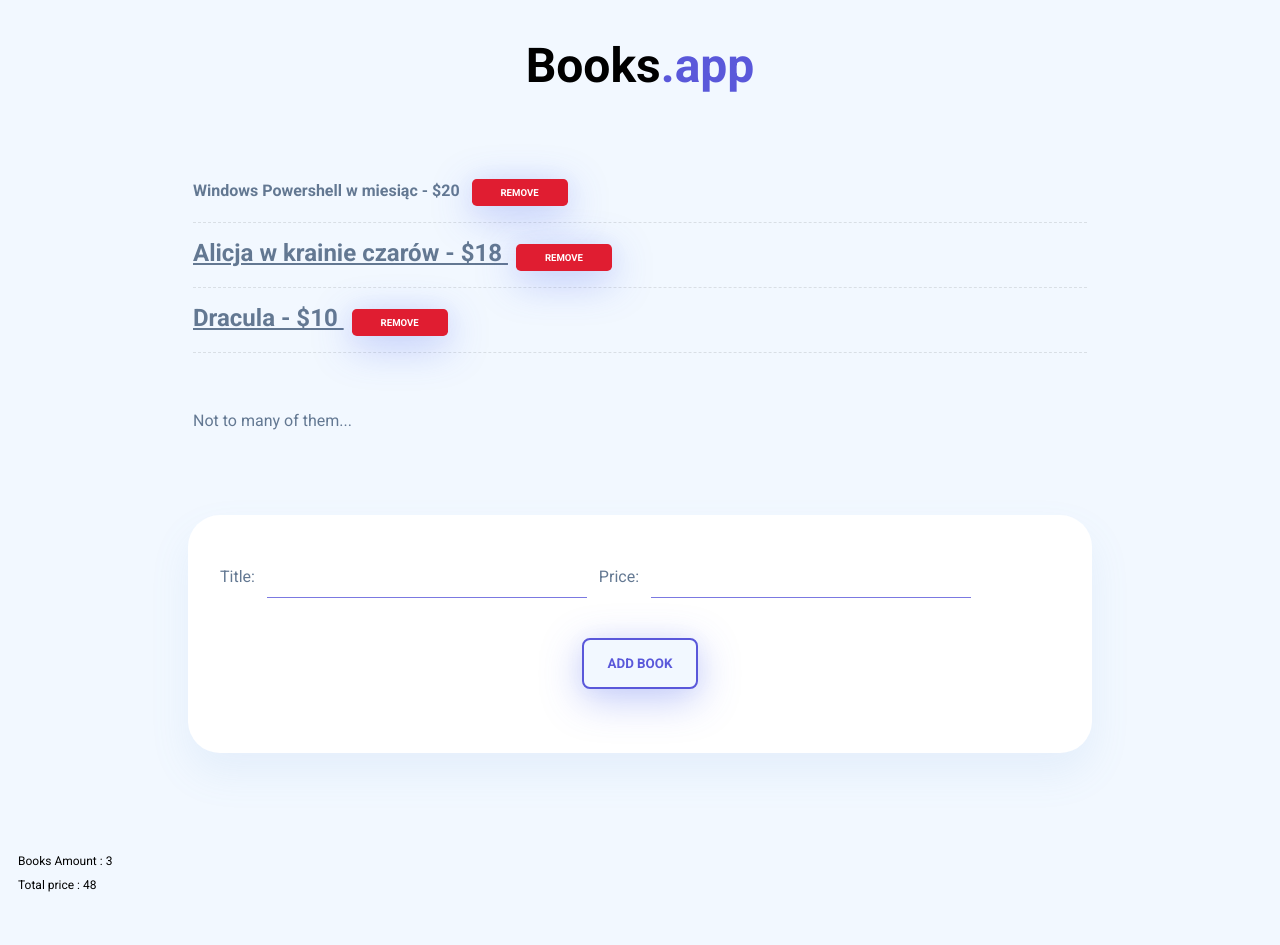
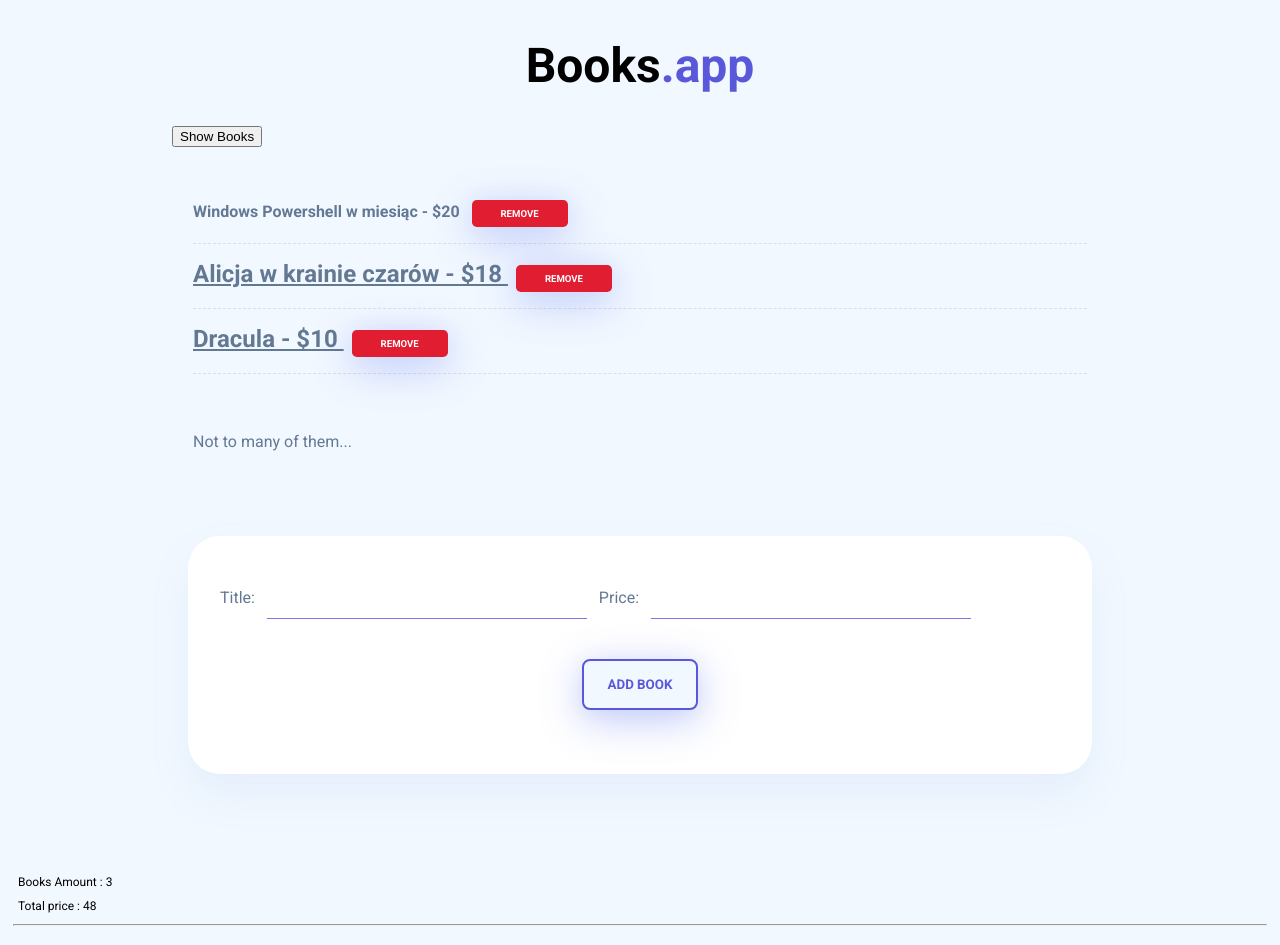
Before and after one commit to Kotiz/Books_course, a Vue app: page / in a window 1280 px wide. Shown: the part 40-985 px from the top of the page. Before the commit the page ends 950 px from the top, so only its background shows below. Built offline with nearby package versions, Linux system fonts and the light colour scheme.

Commit message:
Try to run Api Rest

```diff
--- a/package.json
+++ b/package.json
@@ -8,7 +8,9 @@
     "lint": "vue-cli-service lint"
   },
   "dependencies": {
+    "browserify-zlib": "^0.2.0",
     "core-js": "^3.8.3",
+    "node-polyfill-webpack-plugin": "^2.0.1",
     "vue": "^3.2.13"
   },
   "devDependencies": {
@@ -18,11 +20,13 @@
     "@vue/cli-plugin-eslint": "~5.0.0",
     "@vue/cli-service": "~5.0.0",
     "@vue/eslint-config-standard": "^6.1.0",
+    "@webpack-cli/generators": "^2.5.0",
     "eslint": "^7.32.0",
     "eslint-plugin-import": "^2.25.3",
     "eslint-plugin-node": "^11.1.0",
     "eslint-plugin-promise": "^5.1.0",
     "eslint-plugin-vue": "^8.0.3",
+    "path-browserify": "^1.0.1",
     "sass": "^1.32.7",
     "sass-loader": "^12.0.0"
   }
--- a/src/App.vue
+++ b/src/App.vue
@@ -3,6 +3,7 @@ import BooksList from './components/BooksList.vue'
 import BooksLengthMsg from './components/BooksLengthMsg.vue'
 import booksSummary from './components/BookSummary.vue'
 import BookForm from './components/BookForm.vue'
+// import { response } from 'express'
 // import booksItem from './components/BooksItems.vue'
 export default {
   components: { BooksList, BooksLengthMsg, booksSummary, BookForm },
@@ -21,7 +22,8 @@ export default {
         title: 'Dracula',
         price: 10
       }
-    ]
+    ],
+    booksApi: []
   }),
   methods: {
     addBook (book) {
@@ -31,14 +33,14 @@ export default {
       this.books.splice(index, 1)
       console.log('delete', index)
     },
-    handleSubmit () {
-      const newBook = { ...this.form }
-      this.books.push(newBook)
-      this.resetForm()
-    },
     resetForm () {
       this.form.price = null
       this.form.title = ''
+    },
+    getBooks () {
+      fetch('https://api.itbook.store/1.0/search/mongodb')
+        .then(response => response.json())
+        .then(data => (this.booksApi = data))
     }
   }
 }
@@ -48,11 +50,16 @@ export default {
     <header>
       <h1 class="app__heading">Books<span>.app</span></h1>
     </header>
+  <div v-for="book in booksApi" :key="book">
+    <span>{{ booksApi.books }}</span>
+  </div>
+    <button @click="getBooks">Show Books</button>
     <books-list @remove="removeBook" :books="books" />
     <books-length-msg :books="books"/>
     <book-form @add="addBook"/>
   </div>
   <books-summary :books="books" />
+  <hr>
 </template>
 <style lang="scss">
   .app {
```
Also changed, not shown: vue.config.js (+13 -0 lines), 2 other files (tests, documents, lock files or other folders).
